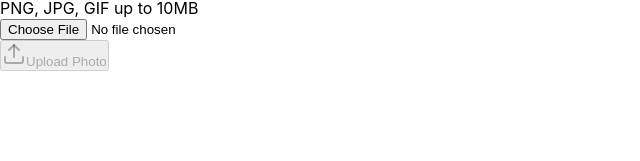
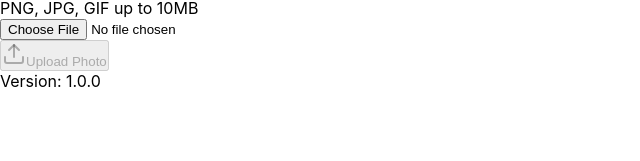
Before and after one commit to donny-nguyen/photo-uploader, a React (Create React App) app in the folder frontend/: page / in a window 1280 px wide. Shown: the part 137-298 px from the top of the page, without its empty margins (0-640 px from the left). Built offline with nearby package versions, Linux system fonts and the light colour scheme; the HTML template or start-up script is replaced by a standard one.

Commit message:
Show frontend version

```diff
--- a/frontend/package.json
+++ b/frontend/package.json
@@ -1,6 +1,6 @@
 {
   "name": "photo-uploader",
-  "version": "0.1.0",
+  "version": "1.0.0",
   "private": true,
   "dependencies": {
     "@testing-library/dom": "^10.4.1",
--- a/frontend/src/PhotoUploader.js
+++ b/frontend/src/PhotoUploader.js
@@ -1,5 +1,6 @@
 import { useState } from 'react';
 import { Upload, CheckCircle, AlertCircle, Loader2, Image } from 'lucide-react';
+import packageJson from '../package.json'; // Import as default export
 
 export default function PhotoUploader() {
   const [file, setFile] = useState(null);
@@ -234,6 +235,10 @@ export default function PhotoUploader() {
               )}
             </div>
           )}
+
+          <div className="mt-8 text-center text-gray-500 text-sm">
+            <p>Version: {packageJson.version}</p>
+          </div>
         </div>
       </div>
     </div>
```
